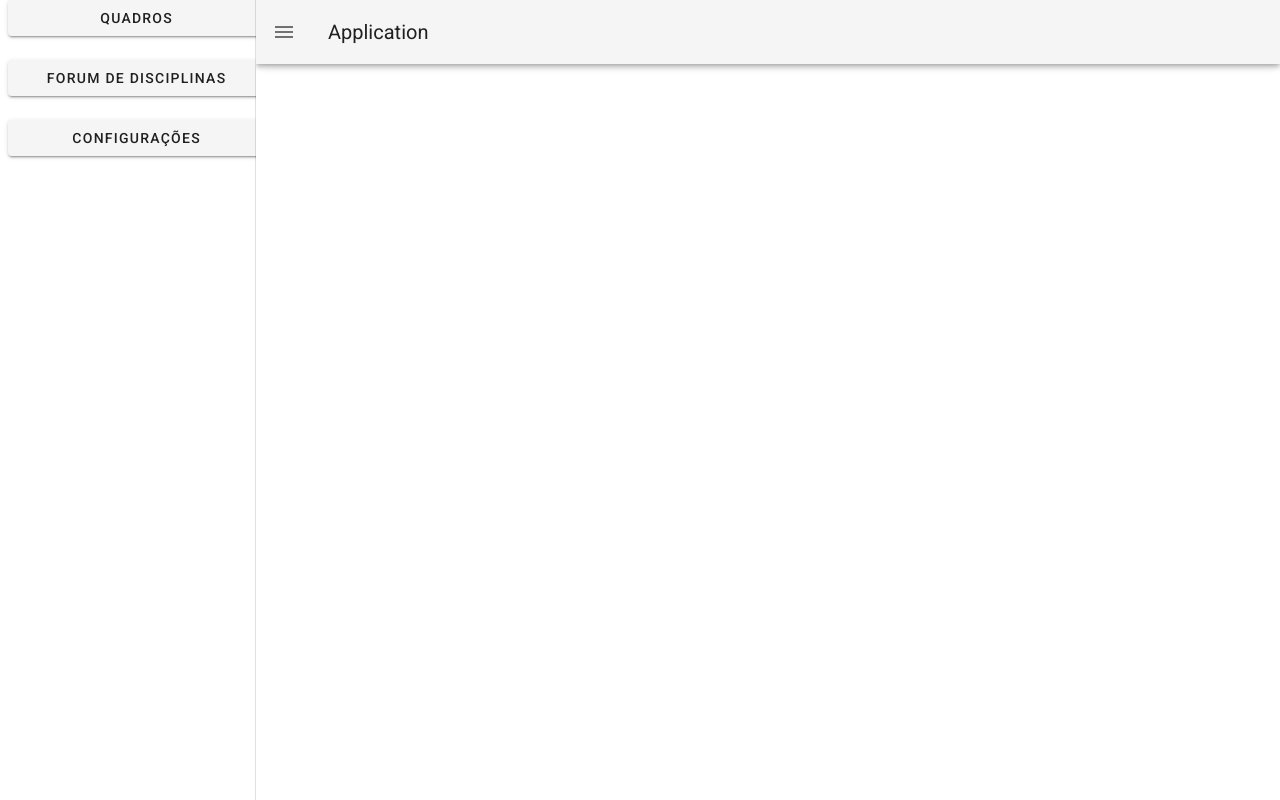
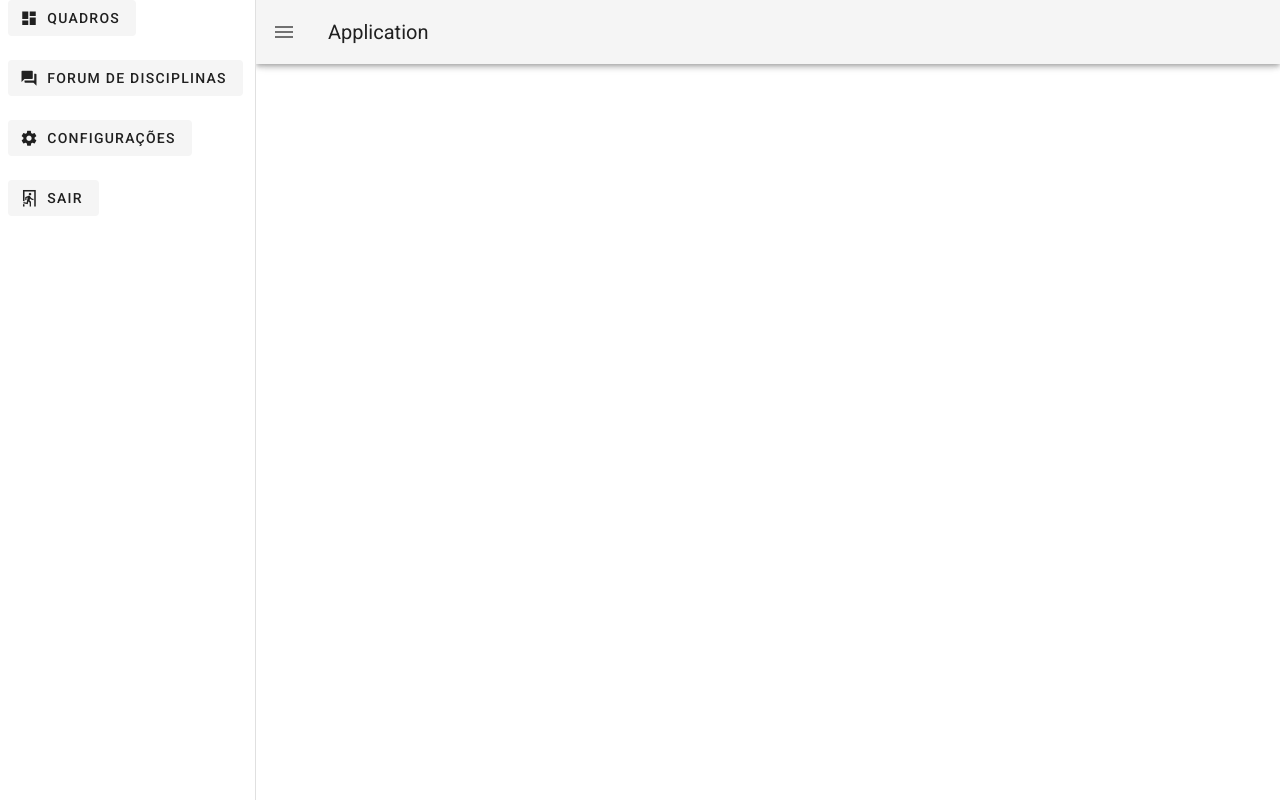
Before and after one commit to Giovani-O/kanban-management, a Vue app in the folder Development/kanban/: page / in a window 1280 px wide. Built offline with nearby package versions, Linux system fonts and the light colour scheme.

Commit message:
feat(kanban): Configuração dos botões

```diff
--- a/Development/kanban/src/App.vue
+++ b/Development/kanban/src/App.vue
@@ -6,20 +6,38 @@
     >
       <v-row>
         <v-col cols="12">
-          <v-btn block class="mx-2 px-4 py-2">
+          <v-btn depressed class="mx-2 px-4 py-2">
+            <v-icon left>
+              mdi-view-dashboard
+            </v-icon>
             Quadros
           </v-btn>
         </v-col>
 
         <v-col cols="12">
-          <v-btn block class="mx-2 px-4 py-2">
+          <v-btn depressed class="mx-2 px-4 py-2">
+          <v-icon left>
+              mdi-forum
+          </v-icon>
             Forum de Disciplinas
           </v-btn>
         </v-col>
 
         <v-col cols="12">
-          <v-btn block class="mx-2 px-4 py-2">
+          <v-btn depressed class="mx-2 px-4 py-2">
+          <v-icon left>
+              mdi-cog
+          </v-icon>
             Configurações
+          </v-btn>
+        </v-col>
+
+        <v-col cols="12" align-self="end">
+          <v-btn depressed class="mx-2 px-4 py-2">
+          <v-icon left>
+              mdi-exit-run
+          </v-icon>
+            Sair
           </v-btn>
         </v-col>
       </v-row>
```
Also changed, not shown: 2 other files (tests, documents, lock files or other folders).
